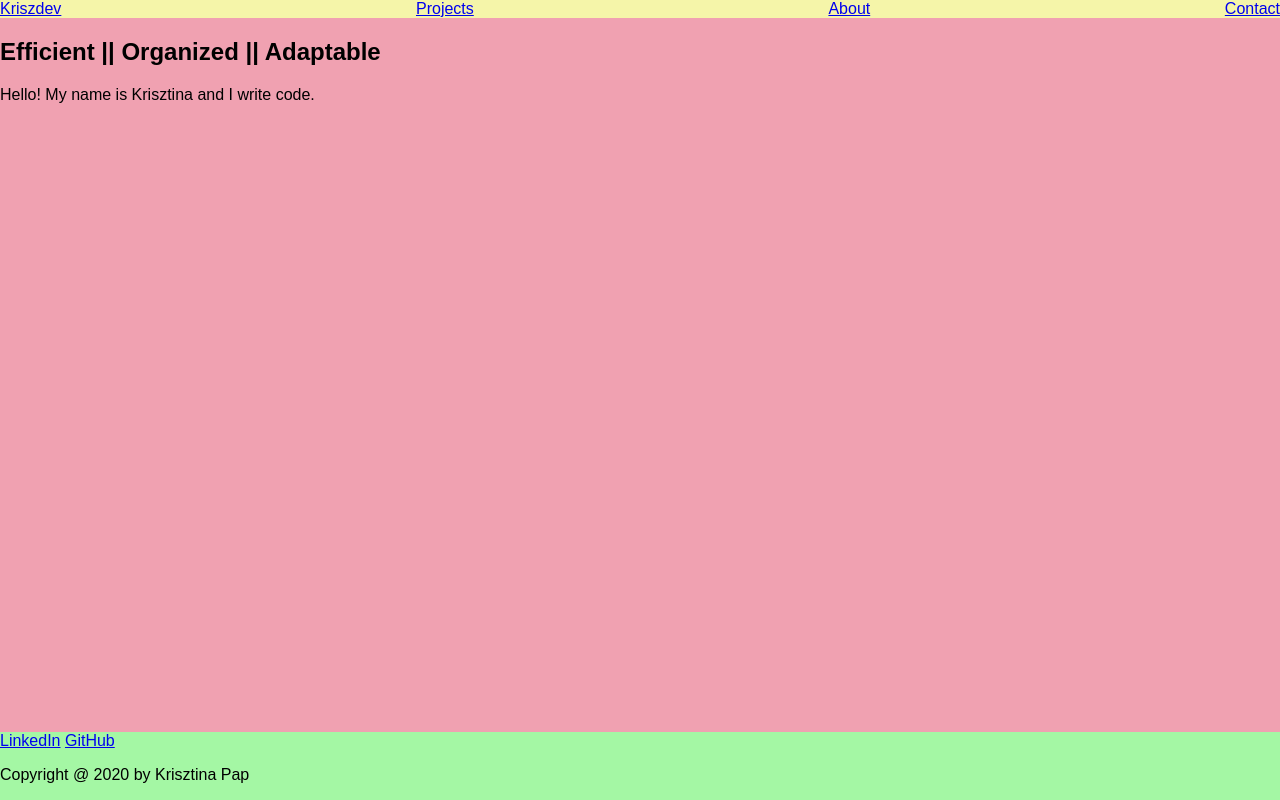
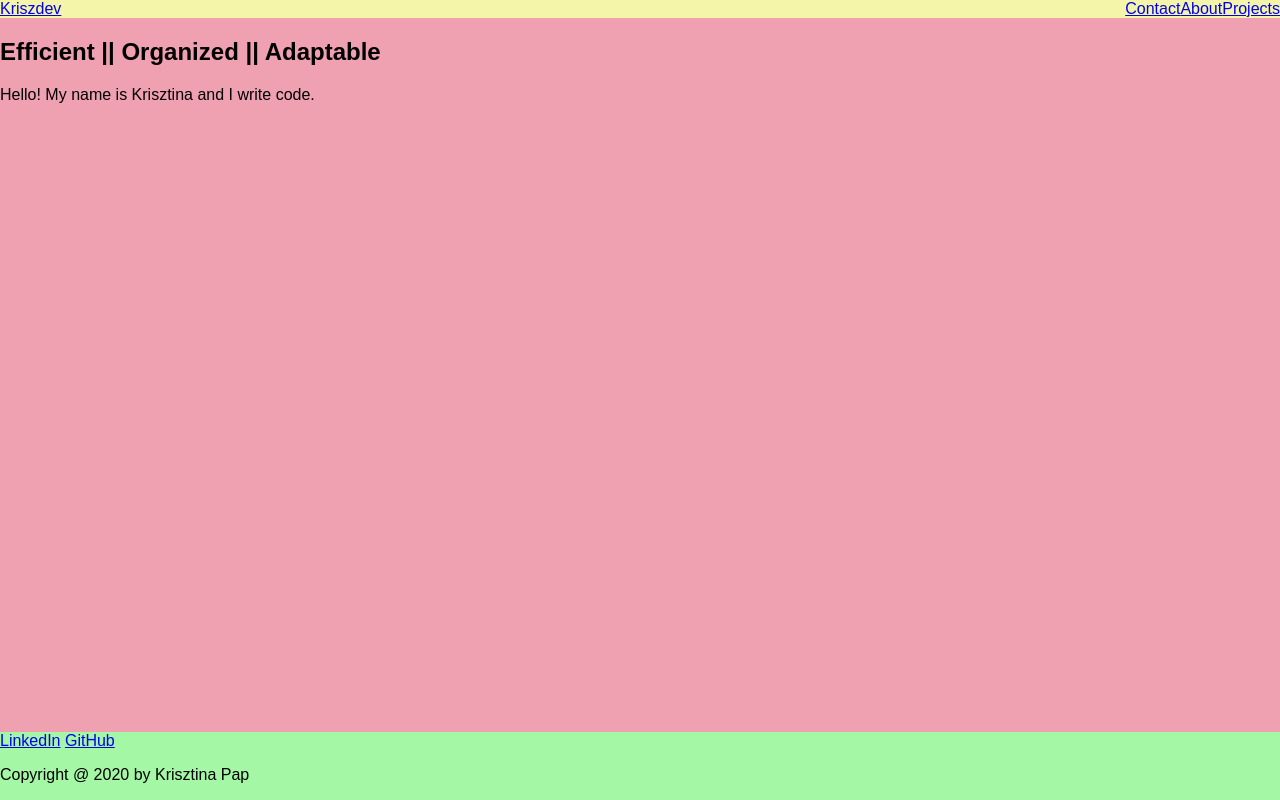
Before and after one commit to KrisztinaPap/kriszdev, a website: page index.html in a window 1280 px wide. Drawn offline with Linux system fonts and the light colour scheme.

Commit message:
Navbar is now fully responsive;

```diff
--- a/css/main.css
+++ b/css/main.css
@@ -33,16 +33,17 @@
 @media only screen and (min-width: 600px) {
 
     .nav-container {
-        justify-content: space-between;
+        display: block;
+    }
+    .flex-item {
+        float: right;
     }
 
     .flex-item.title {
         flex-basis: auto;
-        flex-grow: auto;
+        float: left;
     }
-    .flex-item.item {
-        flex-basis: content;
-    }
+
 
 }
 
```
